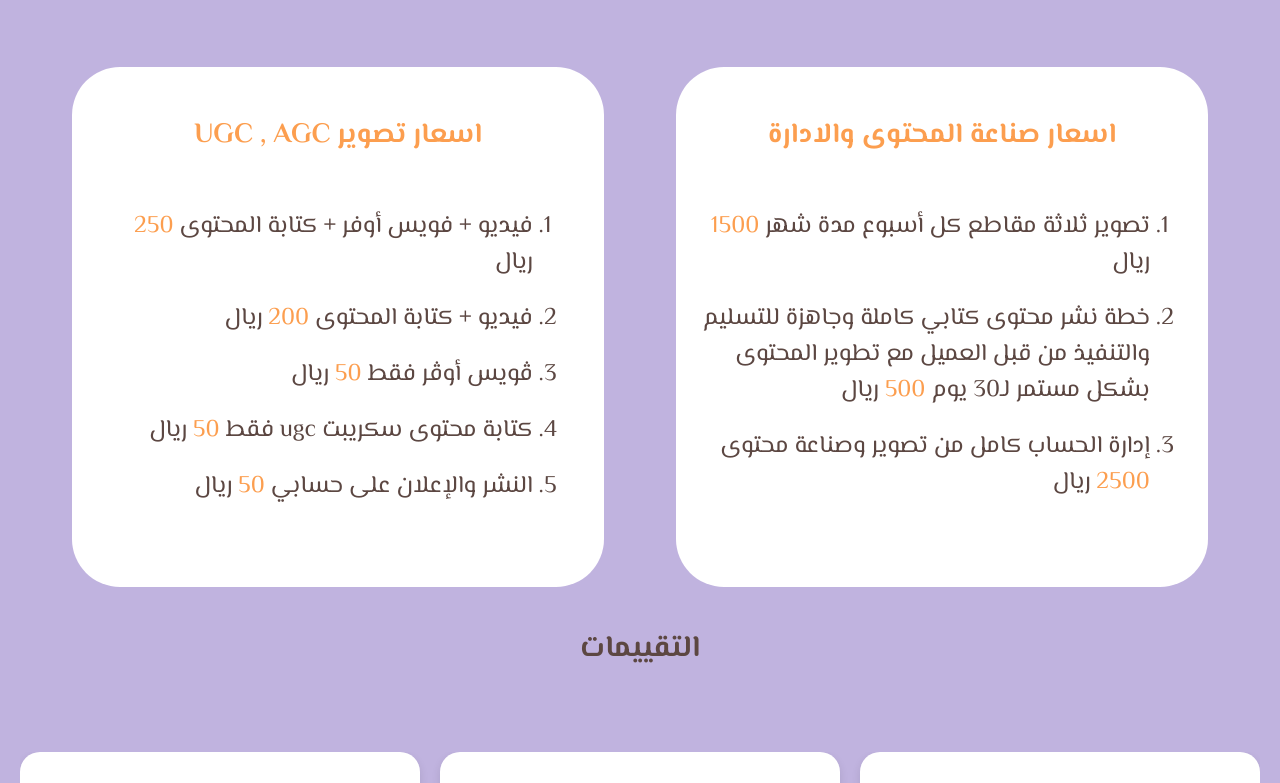
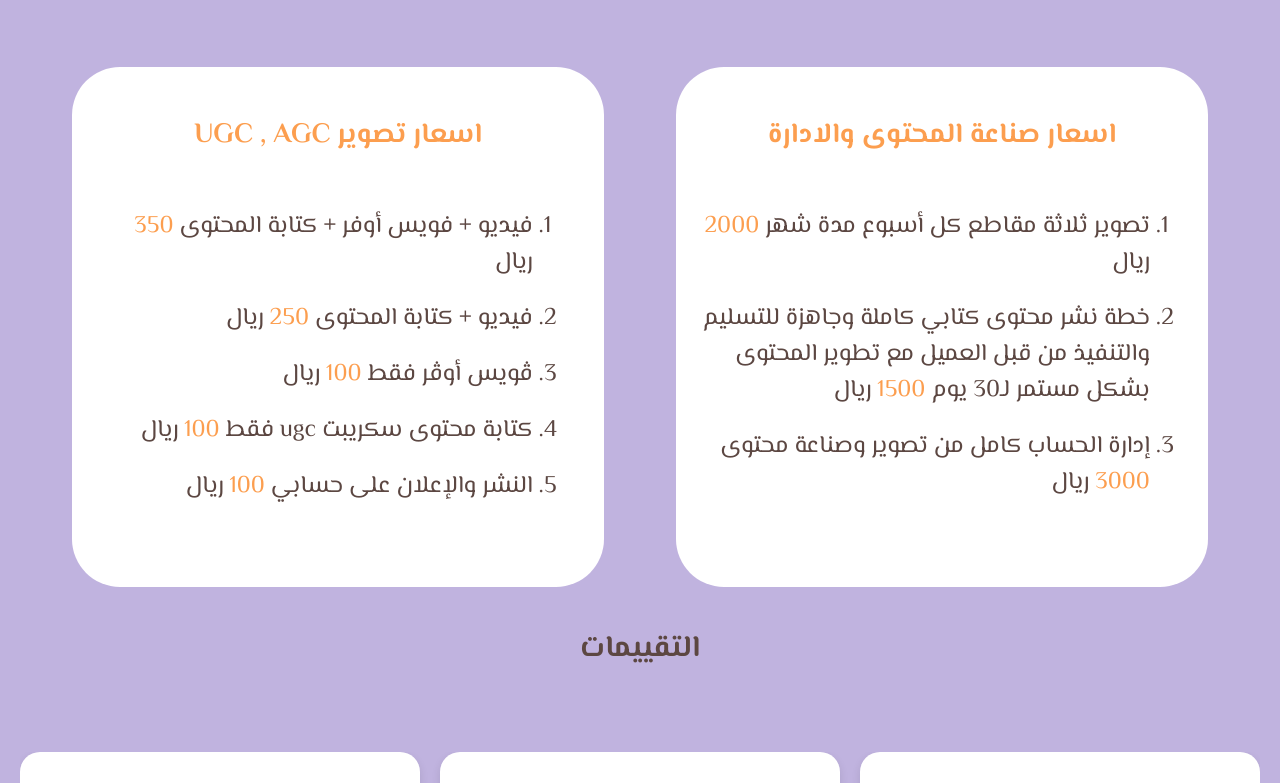
Before and after one commit to LPaya/Hanan_content, a plain HTML site: page index.html in a window 1280 px wide. Shown: the part 2017-2800 px from the top of the page. Drawn offline with nearby package versions, Linux system fonts and the light colour scheme; a web font is replaced by a local one.

Commit message:
Revise content and pricing in index.html
Updated content and pricing details in the HTML file.

```diff
--- a/index.html
+++ b/index.html
@@ -46,8 +46,8 @@
 
         <main>
             <div class="hero">
-                <h1 class="hero-h1 animated slide-top">حنان جابر | <span>خبيرة محتوى تسويقي</span></h1>
-                <p class="hero-p animated slide-bottom">أنا حنان جابر، خبيرة محتوى تسويقي وصانعة محتوى أساعدك على تعزيز حضورك الرقمي وإيصال هوية علامتك التجارية بطريقة مبتكرة. أقدّم خدمات كتابة المحتوى، إنتاج محتوى UGC، وإدارة الحسابات على إنستقرام وتيك توك، مع خطط واستراتيجيات مبنية على خبرة 5 سنوات في التسويق الإبداعي والتحرير الصحفي.</p>
+                <h1 class="hero-h1 animated slide-top">حنان جابر | خبيرة محتوى تسويقي</h1>
+                <p class="hero-p animated slide-bottom">خبيرة محتوى تسويقي وصانعة محتوى أساعدك على تعزيز حضورك الرقمي وإيصال هوية علامتك التجارية بطريقة مبتكرة. أقدّم خدمات كتابة المحتوى، إنتاج محتوى UGC، وإدارة الحسابات على إنستقرام وتيك توك، مع خطط واستراتيجيات مبنية على خبرة 6 سنوات في التسويق الإبداعي والتحرير الصحفي.</p>
             </div>
 
             <div class="contact">
@@ -98,9 +98,9 @@
 
             <div class="account-price">
                 <ol>
-                    <li> تصوير ثلاثة مقاطع كل أسبوع مدة شهر <span>1500</span> ريال</li>
-                    <li>خطة نشر محتوى كتابي كاملة وجاهزة للتسليم والتنفيذ من قبل العميل مع تطوير المحتوى بشكل مستمر لـ30 يوم <span>500</span> ريال</li>
-                    <li>إدارة الحساب كامل من تصوير وصناعة محتوى <span>2500</span> ريال</li>
+                    <li> تصوير ثلاثة مقاطع كل أسبوع مدة شهر <span>2000</span> ريال</li>
+                    <li>خطة نشر محتوى كتابي كاملة وجاهزة للتسليم والتنفيذ من قبل العميل مع تطوير المحتوى بشكل مستمر لـ30 يوم <span>1500</span> ريال</li>
+                    <li>إدارة الحساب كامل من تصوير وصناعة محتوى <span>3000</span> ريال</li>
                 </ol>
             </div>
         </div>
@@ -110,11 +110,11 @@
 
             <div class="UGC-price">
                 <ol>
-                    <li>فيديو + فويس أوفر + كتابة المحتوى <span>250</span> ريال</li>
-                    <li>فيديو + كتابة المحتوى <span>200</span> ريال</li>
-                    <li>ڤويس أوڤر فقط <span>50</span> ريال </li>
-                    <li>كتابة محتوى سكريبت ugc فقط <span>50</span> ريال</li>
-                    <li>النشر والإعلان على حسابي <span>50</span> ريال</li>
+                    <li>فيديو + فويس أوفر + كتابة المحتوى <span>350</span> ريال</li>
+                    <li>فيديو + كتابة المحتوى <span>250</span> ريال</li>
+                    <li>ڤويس أوڤر فقط <span>100</span> ريال </li>
+                    <li>كتابة محتوى سكريبت ugc فقط <span>100</span> ريال</li>
+                    <li>النشر والإعلان على حسابي <span>100</span> ريال</li>
                 </ol>
             </div>
         </div>
```
